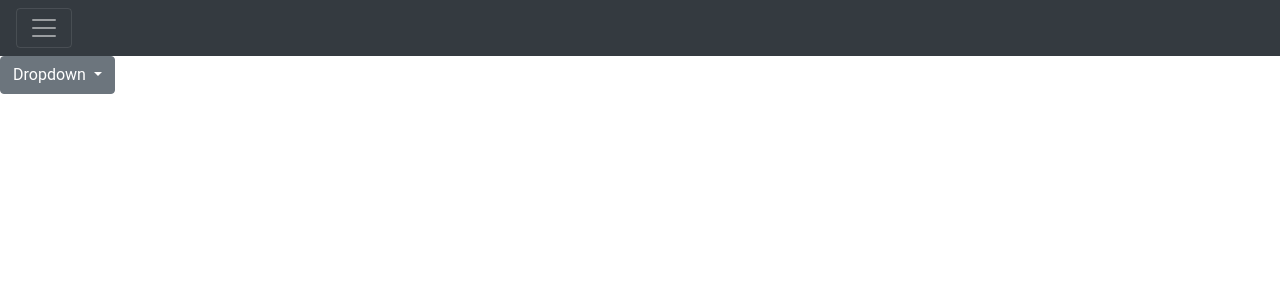
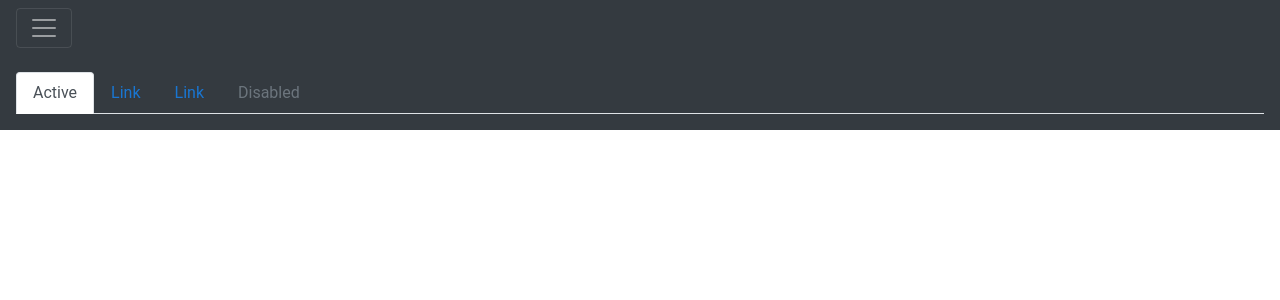
Before and after one commit to sapiokilias/angular-zjrwk6, an Angular app: page / in a window 1280 px wide. Shown: the top 300 px of the page. Built offline with nearby package versions, Linux system fonts and the light colour scheme.

Commit message:
1 file modified

```diff
--- a/src/app/app.component.html
+++ b/src/app/app.component.html
@@ -15,27 +15,49 @@
       <span class="text-muted">Toggleable via the navbar brand.</span>
       <br>
        <button class="p-3 mb-2 bg-danger text-white" type="button">Another action</button>
+
     </div>
+
+  <ul class="nav flex-column">
+  <li class="nav-item">
+    <a class="nav-link active" href="#">Active</a>
+  </li>
+  <li class="nav-item">
+    <a class="nav-link" href="#">Link</a>
+  </li>
+  <li class="nav-item">
+    <a class="nav-link" href="#">Link</a>
+  </li>
+  <li class="nav-item">
+    <a class="nav-link disabled" href="#" tabindex="-1" aria-disabled="true">Disabled</a>
+  </li>
+</ul>
+
+
   </div>
+
+
+
 
 </div>
 
 
 
 
-<div class="dropdown">
-  <button class="btn btn-secondary dropdown-toggle" type="button" id="dropdownMenu2" data-toggle="dropdown" aria-haspopup="true" aria-expanded="false">
-    Dropdown
-  </button>
-  <div class="dropdown-menu" aria-labelledby="dropdownMenu2">
-    <button class="p-3 mb-2 bg-danger text-white" type="button">Action</button>
-    <button class="dropdown-item" type="button">Another action</button>
-    <button class="dropdown-item" type="button">Something else here</button>
-  </div>
+
+<div class="p-3 mb-2 bg-dark text-white">
+<ul class="nav nav-tabs">
+  <li class="nav-item">
+    <a class="nav-link active" href="#">Active</a>
+  </li>
+  <li class="nav-item">
+    <a class="nav-link" href="#">Link</a>
+  </li>
+  <li class="nav-item">
+    <a class="nav-link" href="#">Link</a>
+  </li>
+  <li class="nav-item">
+    <a class="nav-link disabled" href="#" tabindex="-1" aria-disabled="true">Disabled</a>
+  </li>
+</ul>
 </div>
-
-<!--
-Copyright Google LLC. All Rights Reserved.
-Use of this source code is governed by an MIT-style license that
-can be found in the LICENSE file at http://angular.io/license
--->
```
